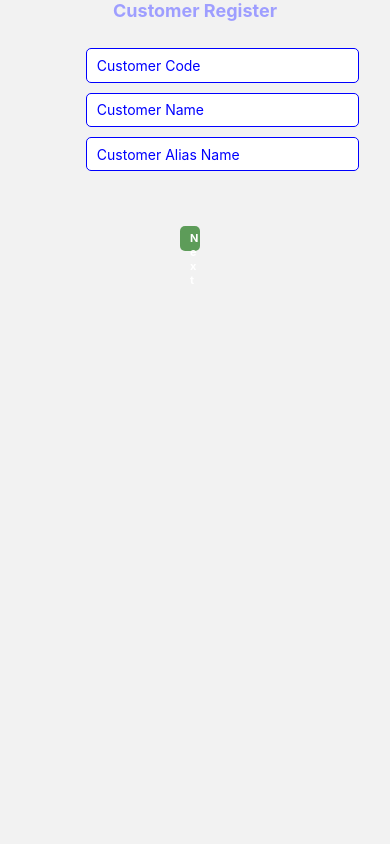
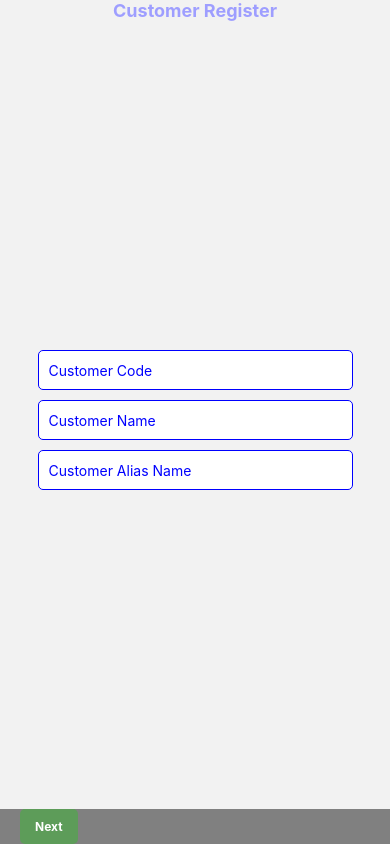
Before and after one commit to tknikhil/RisingSun, a React Native app: screen /Form in a window 390 px wide. Built offline with nearby package versions, Linux system fonts and the light colour scheme.

Commit message:
need to work on popup

```diff
--- a/src/screens/SalesScreen.js
+++ b/src/screens/SalesScreen.js
@@ -10,6 +10,7 @@ import LinearGradient from 'react-native-linear-gradient';
 
 import axios from 'axios';
 import { PAGINATION } from '../url/ConstantURL'
+import { Colors } from 'react-native/Libraries/NewAppScreen'
 
 const SalesScreen = ({}) => {
  const [selectedCustomer,setSelectedCustomer]=useState('Select Customer');
@@ -117,6 +118,16 @@ const handleLoadMore = () => {
  const handleEditCustomer=()=>{
   console.log('handleCustomer');
  }
+
+ const calculateTotal = (products) => {
+  let total = 0;
+  products.forEach((product) => {
+    if (product.amount) {
+      total += parseFloat(product.amount);
+    }
+  });
+  return total.toFixed(2);
+};
   return (
       <View style={styles.container}>
 
@@ -140,9 +151,9 @@ const handleLoadMore = () => {
             <TouchableOpacity onPress={closePopup} style={{ marginTop: 10,marginLeft:'80%',backgroundColor:'white',borderColor:'red',borderWidth:3,borderRadius:30 }}>
                 <Icon name="close" size={20} color="red" />
               </TouchableOpacity>
-          <View style={{ backgroundColor: 'white', padding: 20,borderRadius:20,width:'80%', maxHeight: '50%', }}>
+            <View style={{ backgroundColor: 'white', padding: 20,borderRadius:20,width:'80%', height:'40%', }}>
 
-          <Form style={{height:'50%',width:'80%'}}/>
+            <Form style={{flex:1,height:'100%',width:'80%'}}/>
 
             </View>
 
@@ -357,6 +368,11 @@ const handleLoadMore = () => {
       <Text>{product.quantity|| ''}</Text>
     </View>
   ))}*/}
+   <View style={styles.bottomBlock}>
+    <Text style={styles.taxLabel}>CGST: 10%</Text>
+    <Text style={styles.taxLabel}>SCST: 5%</Text>
+    <Text style={styles.totalLabel}>Total: {    calculateTotal(products)} INR</Text>
+  </View>
       </View>
 
     </View>
@@ -380,6 +396,31 @@ const windowWidth = Dimensions.get('window').width;
 const windowHeight = Dimensions.get('window').height;
 
 const styles = StyleSheet.create({
+
+  bottomBlock: {
+    // backgroundColor: '#f2f2f2',
+    borderColor:'grey',
+    borderWidth:1,
+    width:'100%',
+    padding: 10,
+    marginTop: 20,
+    flexDirection: 'column',
+    justifyContent: 'space-between',
+  },
+  taxLabel: {
+    textAlign:'right',
+    borderBottomColor:  '#E8E8E8',
+    borderBottomWidth:1,
+    width:'100%',
+    fontSize: 13,
+    fontWeight: 'bold',
+    color: 'gray',
+  },
+  totalLabel: {
+    fontSize: 14,
+    fontWeight: 'bold',
+    color: 'black',
+  },
 
   price: {
     color: '#fff',
--- a/src/screens/component/CustRegisteration.js
+++ b/src/screens/component/CustRegisteration.js
@@ -1,39 +1,44 @@
-import { View,StyleSheet,Dimensions} from 'react-native'
-import React from 'react'
-import { Input } from '../../app-widget'
+import { View, StyleSheet, Dimensions } from 'react-native';
+import React from 'react';
+import { Input } from '../../app-widget';
 
-const CustRegisteration = (formData,setFormData) => {
-    // custCode:"",
-    // custName:"",
-    // custAliasName:"",
-    // custType:"",
+const CustRegisteration = ({ formData, setFormData }) => {
   return (
     <View style={styles.formContainer}>
+      <Input
+        placeholder="Customer Code"
+        secureTextEntry={false}
+        onChangeText={(custCode) => setFormData({ ...formData, custCode })}
+        value={formData.custCode}
+      />
 
-      <Input placeholder="Customer Code"  secureTextEntry={false}
-          onChangeText={(custCode) => setFormData(... formData, custCode)}
-          value={formData.custCode}/>
+      <Input
+        placeholder="Customer Name"
+        secureTextEntry={false}
+        onChangeText={(custName) => setFormData({ ...formData, custName })}
+        value={formData.custName}
+      />
 
-<Input placeholder="Customer Name"  secureTextEntry={false}
-          onChangeText={(custName) => setFormData(... formData, custName)}
-          value={formData.custName}/>
+      <Input
+        placeholder="Customer Alias Name"
+        secureTextEntry={false}
+        onChangeText={(custAliasName) => setFormData({ ...formData, custAliasName })}
+        value={formData.custAliasName}
+      />
+    </View>
+  );
+};
 
-<Input placeholder="Customer Alias Name"  secureTextEntry={false}
-          onChangeText={(custAlias) => setFormData(... formData, custAlias)}
-          value={formData.custAlias}/>
-    </View>
-  )
-}
+export default CustRegisteration;
 
-
-export default CustRegisteration
 const windowWidth = Dimensions.get('window').width;
 const windowHeight = Dimensions.get('window').height;
 
-const styles=StyleSheet.create({
-  formContainer:{
-    margin:'10%',
-    width:windowWidth*.7,
-    height:'65%',
-  }
+const styles = StyleSheet.create({
+  formContainer: {
+    flex: 1,
+    justifyContent: 'center',
+    alignItems: 'center',
+    marginHorizontal: '5%',
+  },
 });
--- a/src/screens/component/Form.js
+++ b/src/screens/component/Form.js
@@ -1,113 +1,109 @@
-import { View, Text ,Pressable,StyleSheet} from 'react-native'
-import React ,{ useState } from 'react'
+import { View, Text, Pressable, StyleSheet, Dimensions, SafeAreaView } from 'react-native';
+import React, { useState } from 'react';
 import CustRegisteration from './CustRegisteration';
 import PersonalDetail from './PersonalDetail';
 import Address from './Address';
 
-
 const Form = () => {
-    const [formData,setFormData] = useState({
+  const [formData, setFormData] = useState({
     // Customer Register
-        custCode:"",
-        custName:"",
-        custAliasName:"",
-        custType:"",
+    custCode: '',
+    custName: '',
+    custAliasName: '',
+    custType: '',
     // Personal Detail
-        phoneNumber:"",
-        email:"",
-        country:"",
-        state:"",
-        city:"",
+    phoneNumber: '',
+    email: '',
+    country: '',
+    state: '',
+    city: '',
     // Address
-        addressLine1:"",
-        addressLine2:"",
+    addressLine1: '',
+    addressLine2: '',
   });
 
-
-    const [screen,setScreen] = useState(0)
-    const FormTitles =[
-        "Customer Register",
-        "Personal Detail",
-        "Address",
-    ]
+  const [screen, setScreen] = useState(0);
+  const FormTitles = ['Customer Register', 'Personal Detail', 'Address'];
 
   const isFormTitleFirst = screen === 0;
   const isFormTitleLast = screen === FormTitles.length - 1;
 
-    const ScreenDisplay =()=>{
-      if (screen===0) return <CustRegisteration formData={formData} setFormData={setFormData}/>;
-      else if (screen===1) return <PersonalDetail formData={formData} setFormData={setFormData}/>;
-      else if(screen===2) return <Address formData={formData} setFormData={setFormData}/>;
-  }
-    const prevButton=()=>{
-        setScreen ((curentScreen) => curentScreen-1)
+  const ScreenDisplay = () => {
+    if (screen === 0) return <CustRegisteration formData={formData} setFormData={setFormData} />;
+    else if (screen === 1) return <PersonalDetail formData={formData} setFormData={setFormData} />;
+    else if (screen === 2) return <Address formData={formData} setFormData={setFormData} />;
+  };
 
-    }
+  const prevButton = () => {
+    setScreen((currentScreen) => currentScreen - 1);
+  };
 
-    const submitForm=()=>{
-      console.log('Submit form')
-    }
+  const submitForm = () => {
+    console.log('Submit form');
+  };
 
   return (
-    <>
-    <View style={styles.wrapper}>
-      <Text style={{fontSize:18,color:'#9E9EFF',fontWeight:'bold',}}>{FormTitles[screen]}</Text>
-      <View>{ScreenDisplay()}</View>
+    <SafeAreaView style={styles.wrapper}>
+      <Text style={styles.title}>{FormTitles[screen]}</Text>
+      <View style={styles.formContainer}>{ScreenDisplay()}</View>
 
       <View style={styles.btnContainer}>
         {!isFormTitleFirst && (
-            <Pressable onPress={prevButton} style={styles.buttonSpacing}>
-              <Text style={styles.button}>Prev</Text>
+          <Pressable onPress={prevButton} style={styles.button}>
+            <Text style={styles.buttonText}>Prev</Text>
           </Pressable>
         )}
         {!isFormTitleLast ? (
-            <Pressable onPress={() => setScreen((currentScreen) => currentScreen + 1)} style={styles.buttonSpacing}>
-              <Text style={styles.button}>Next</Text>
+          <Pressable onPress={() => setScreen((currentScreen) => currentScreen + 1)} style={styles.button}>
+            <Text style={styles.buttonText}>Next</Text>
           </Pressable>
         ) : (
-            <Pressable onPress={submitForm} style={styles.buttonSpacing}>
-              <Text style={styles.button}>Submit</Text>
+          <Pressable onPress={submitForm} style={styles.button}>
+            <Text style={styles.buttonText}>Submit</Text>
           </Pressable>
         )}
       </View>
+    </SafeAreaView>
+  );
+};
 
-    </View>
-    </>
-  )
-}
-
-const styles=StyleSheet.create({
-    wrapper:{
-        display: 'flex',
+const styles = StyleSheet.create({
+  wrapper: {
+    flex: 1,
+    justifyContent: 'center',
     alignItems: 'center',
   },
+  title: {
+    fontSize: 18,
+    color: '#9E9EFF',
+    fontWeight: 'bold',
+    marginBottom: 20,
+  },
+  formContainer: {
+    flex: 1,
+    width: '100%',
+    paddingHorizontal: 20,
+  },
   btnContainer: {
+    backgroundColor:'grey',
     flexDirection: 'row',
     justifyContent: 'space-between',
-
+    width: '100%',
+    paddingHorizontal: 20,
+    // marginBottom: 20,
   },
   button: {
-        // alignSelf: 'flex-end',
-        width:'100%',
-        height:25,
-        right:'10%',
-        marginBottom:'10%',
-        justifyContent:'center',
-        backgroundColor: '#5D9C59', // Green logo color
-        alignItems:'center',
+    backgroundColor: '#5D9C59',
     borderRadius: 5,
-        fontSize: 11,
+    paddingVertical: 10,
+    paddingHorizontal: 15,
+  },
+  buttonText: {
+    color: '#FFFFFF',
+    fontSize: 12,
     fontWeight: 'bold',
-        color: '#FFFFFF',
-        paddingVertical:5,
-        paddingHorizontal:10 ,
-        // marginLeft:40,
-        textAlign:'center'
+    textAlign: 'center',
   },
-    buttonSpacing:{
-      alignSelf:'center',
-      marginHorizontal: '20%',
-      width:'30%'
-    }
-})
-export default Form
+});
+
+export default Form;
--- a/src/screens/component/PersonalDetail.js
+++ b/src/screens/component/PersonalDetail.js
@@ -36,7 +36,8 @@ const windowHeight = Dimensions.get('window').height;
 
 const styles=StyleSheet.create({
   personalDetailConatiner:{
+    flex:1,
     width:windowWidth*.7,
-    height:'85%',
+    height:'100%',
   }
 });
--- a/src/screens/index.js
+++ b/src/screens/index.js
@@ -12,7 +12,6 @@ const [selectedMenuItem, setSelectedMenuItem] = useState(0);
  const menu = [
    {icon: require('../../assets/images/home.png'), title: 'Home'},
    {icon: require('../../assets/images/product.png'), title: 'Products'},
-   {icon: require('../../assets/images/customer.png'), title: 'Customers'},
    {icon: require('../../assets/images/logout.png'), title: 'Logout'},
  ];
  const renderSelectedScreen = () => {
@@ -21,7 +20,6 @@ const [selectedMenuItem, setSelectedMenuItem] = useState(0);
         return <BottomBarNavigation/>;
      case 'Products':
        return <ProductsScreen />; // Render the ProductsScreen component for the 'Products' menu item
-     case 'Customers':
        return <CustomersScreen />; // Render the CustomersScreen component for the 'Customers' menu item
      // Add cases for other menu items as needed
      default:
```
Lines whose indentation alone changed are shown as unchanged.
